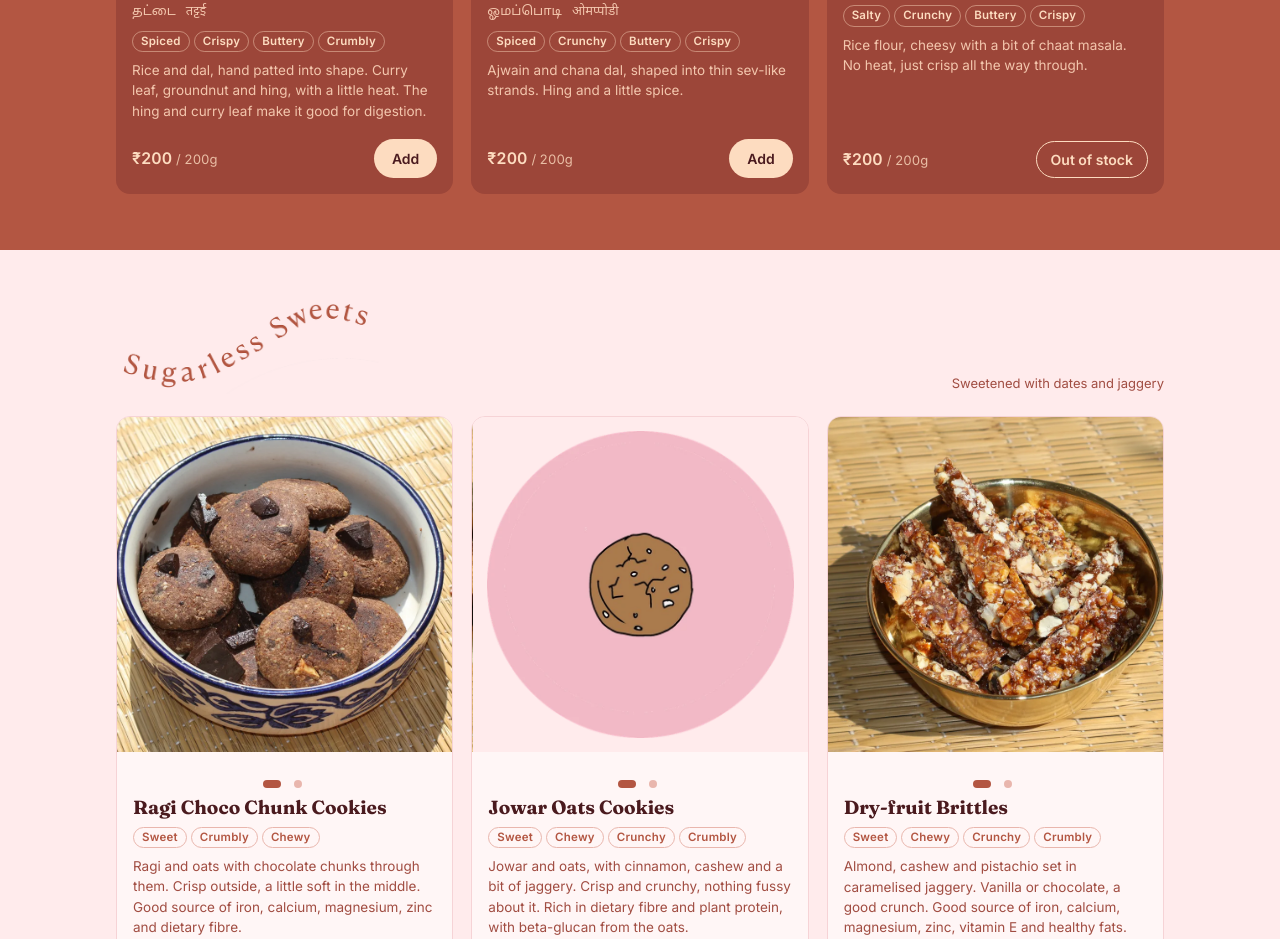
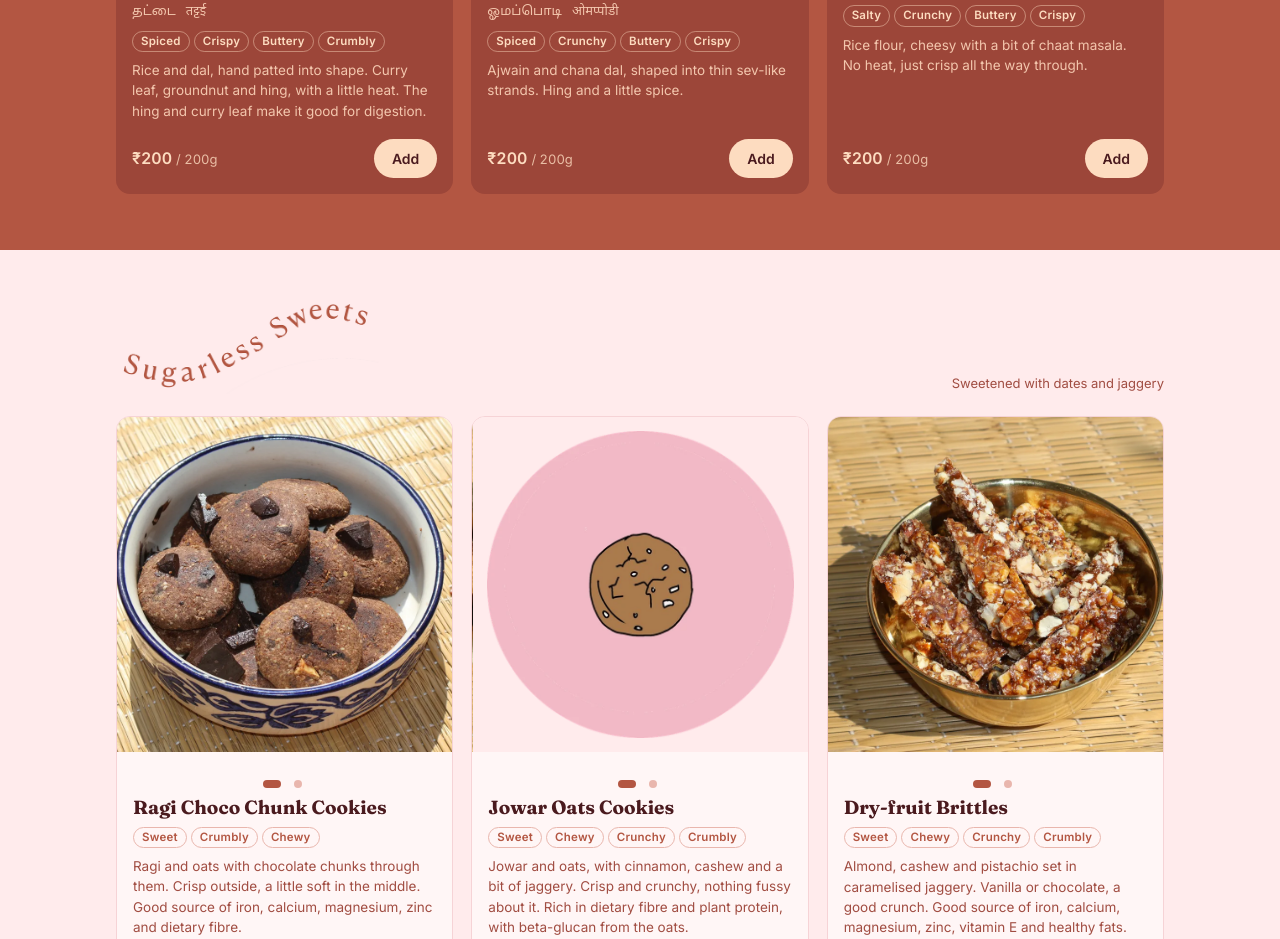
Before and after one commit to nishitanirmal/ragi-moon-shop, a plain HTML site: page index.html in a window 1280 px wide. Shown: the part 2279-3218 px from the top of the page. Drawn offline with Linux system fonts and the light colour scheme.

Commit message:
Rice Crispies back in stock
Co-Authored-By: Claude Opus 5.5 <noreply@anthropic.com>
Claude-Session: https://claude.ai/code/session_01FLsAS1wXsbrBxW1xH5sTfT

```diff
--- a/index.html
+++ b/index.html
@@ -383,7 +383,7 @@ const PRODUCTS = [
   {id:"uppu-seedai",cat:"savoury",name:"Uppu Seedai",ta:"உப்புச் சீடை",hi:"उप्पु सीडई",size:"200g",price:200,tags:["Salty","Crunchy","Buttery","Hard"],desc:"Rice, chana dal and urad dal, shaped small and fried till hard. Coconut pieces and a little chilli, with hints of saunf."},
   {id:"thattai",cat:"savoury",name:"Thattai",ta:"தட்டை",hi:"तट्टई",size:"200g",price:200,tags:["Spiced","Crispy","Buttery","Crumbly"],desc:"Rice and dal, hand patted into shape. Curry leaf, groundnut and hing, with a little heat. The hing and curry leaf make it good for digestion."},
   {id:"oma-pudi",cat:"savoury",name:"Oma Pudi",ta:"ஓமப்பொடி",hi:"ओमप्पोडी",size:"200g",price:200,tags:["Spiced","Crunchy","Buttery","Crispy"],desc:"Ajwain and chana dal, shaped into thin sev-like strands. Hing and a little spice."},
-  {id:"rice-crispies",cat:"savoury",soldOut:true,name:"Rice Crispies",size:"200g",price:200,tags:["Salty","Crunchy","Buttery","Crispy"],desc:"Rice flour, cheesy with a bit of chaat masala. No heat, just crisp all the way through."},
+  {id:"rice-crispies",cat:"savoury",name:"Rice Crispies",size:"200g",price:200,tags:["Salty","Crunchy","Buttery","Crispy"],desc:"Rice flour, cheesy with a bit of chaat masala. No heat, just crisp all the way through."},
   {id:"choco-chunk-cookies",cat:"sweet",name:"Ragi Choco Chunk Cookies",size:"200g",price:250,tags:["Sweet","Crumbly","Chewy"],desc:"Ragi and oats with chocolate chunks through them. Crisp outside, a little soft in the middle. Good source of iron, calcium, magnesium, zinc and dietary fibre."},
   {id:"jowar-oats-cookies",cat:"sweet",name:"Jowar Oats Cookies",size:"200g",price:250,tags:["Sweet","Chewy","Crunchy","Crumbly"],desc:"Jowar and oats, with cinnamon, cashew and a bit of jaggery. Crisp and crunchy, nothing fussy about it. Rich in dietary fibre and plant protein, with beta-glucan from the oats."},
   {id:"dryfruit-brittles",cat:"sweet",name:"Dry-fruit Brittles",size:"100g",price:190,flavours:["Vanilla","Chocolate"],tags:["Sweet","Chewy","Crunchy","Crumbly"],desc:"Almond, cashew and pistachio set in caramelised jaggery. Vanilla or chocolate, a good crunch. Good source of iron, calcium, magnesium, zinc, vitamin E and healthy fats."},
```
